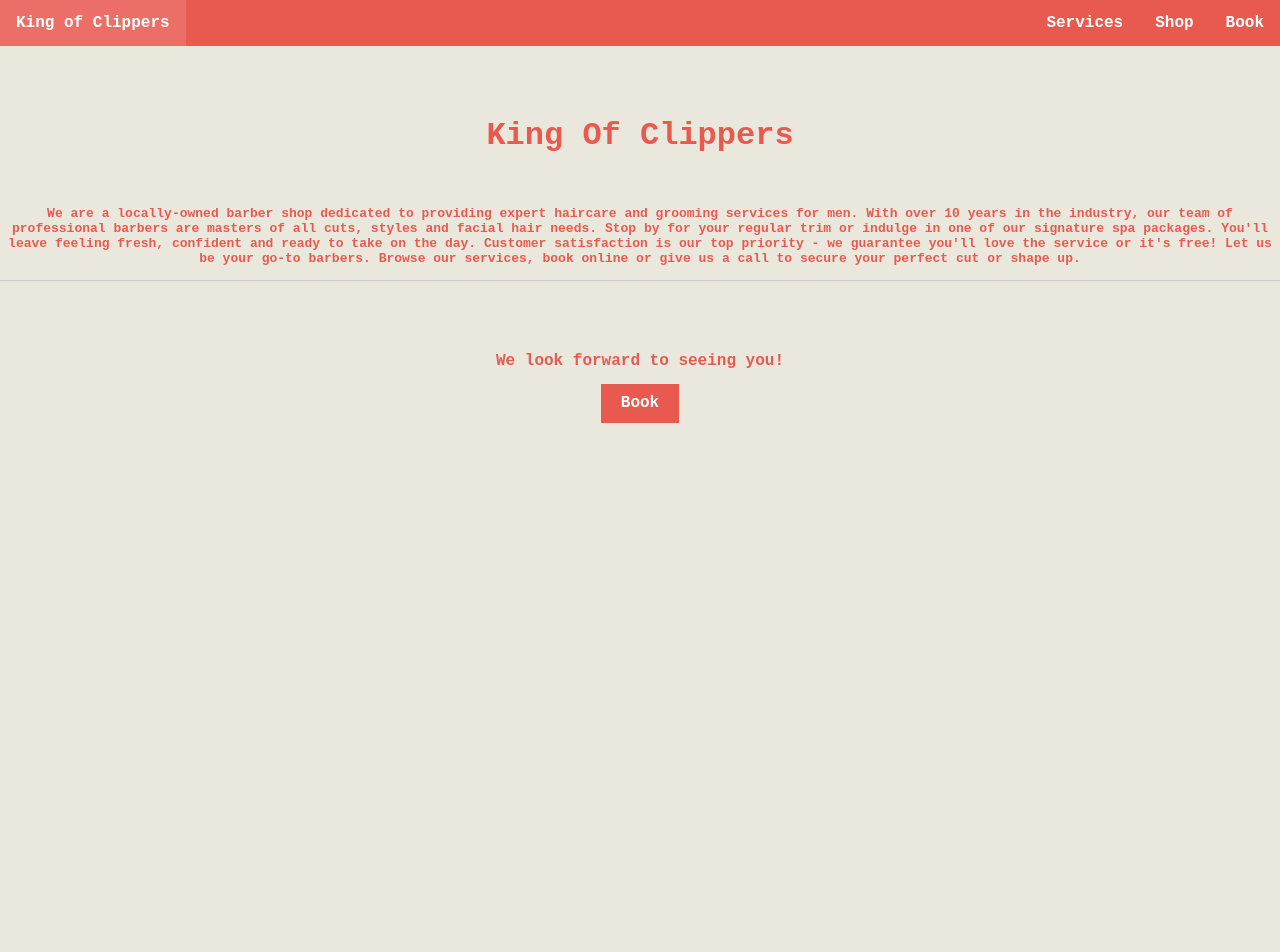
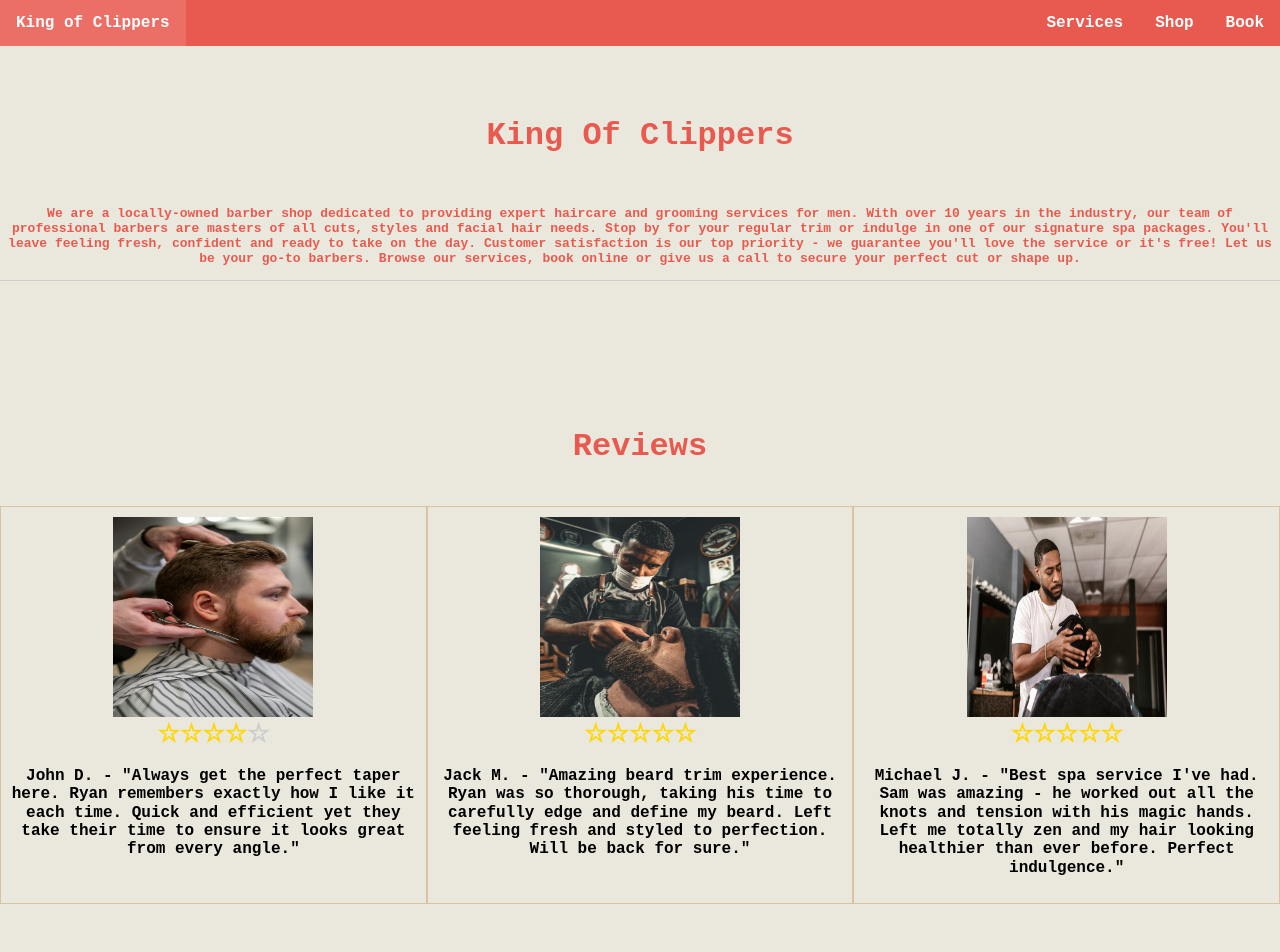
Before and after one commit to danishsgithub/Assignment-Project-1, a plain HTML site: page index.html in a window 1280 px wide. Shown: the top 952 px of the page. Before the commit the page ends 800 px from the top, so only its background shows below. Drawn offline with Linux system fonts and the light colour scheme; a web font is replaced by a local one.

Commit message:
added revuew section, star rating feature

```diff
--- a/css files/style.css
+++ b/css files/style.css
@@ -61,6 +61,18 @@ ul {
     color:#E85A4F;
     font-size: medium;
   }
+
+  .rating span {
+    color: #ccc;
+    font-size: 25px;
+    }
+
+    .rating.five-stars span {
+      color: gold;
+      }
+    .rating.four-stars span:nth-child(-n+4) {
+      color: gold;
+      }
 
   .btn {
     padding: 10px 20px;
@@ -131,7 +143,8 @@ ul {
 
 
   .flex-img img {
-    max-width: 150px;
+    width: 200px;
+    height: 200px;
   }
 
   .small {
--- a/index.html
+++ b/index.html
@@ -33,6 +33,64 @@
   </p>
 
   <hr>
+
+  <div class="spacer"></div>
+  <div class="spacer"></div>
+  <br>
+
+  <h1>
+    Reviews
+  </h1>
+
+  <br>
+
+  <section class="container">
+    <div class="flex-item">
+    <div class="flex-img">
+      <img src="images/haircut review.png" alt="barber icon">
+          </div>
+          <div class="flex-info">
+            <div class="rating four-stars"> <span>☆</span><span>☆</span><span>☆</span><span>☆</span><span>☆</span> </div>
+              <p>John D. - "Always get the perfect taper
+                here. Ryan remembers exactly how I like
+                it each time. Quick and efficient yet
+                they take their time to ensure it looks
+                great from every angle."</p>
+          </div>
+  </div>
+    <div class="flex-item">
+          <div class="flex-img">
+              <img src="images/shaving review.png" alt="shave icon">
+          </div>
+          <div class="flex-info">
+            <div class="rating five-stars"><span>☆</span><span>☆</span><span>☆</span><span>☆</span><span>☆</span></div>
+              <p>Jack M. - "Amazing beard trim experience.
+                Ryan was so thorough, taking his time to
+                carefully edge and define my beard.
+                 Left feeling fresh and styled to
+                perfection. Will be back for sure."</p>
+          </div>
+    </div>
+    <div class="flex-item">
+          <div class="flex-img">
+              <img src="images/spa review.png" alt="spa icon">
+          </div>
+          <div class="flex-info">
+            <div class="rating five-stars"><span>☆</span><span>☆</span><span>☆</span><span>☆</span><span>☆</span></div>
+              <p>Michael J. - "Best spa service I've had.
+                Sam was amazing - he worked out
+                 all the knots and tension with
+                his magic hands. Left me totally
+                zen and my hair looking healthier
+                 than ever before. Perfect
+                indulgence."</p>
+          </div>
+      </div>
+  </section>
+
+  <div class="spacer"></div>
+  <div class="spacer"></div>
+
   <div class="spacer"></div>
 
   <h2>
@@ -43,6 +101,10 @@
     <button class="btn">Book</button>
   </a>
 
+  <div class="spacer"></div>
+
+
+
 
 </body>
 </html>
```
Also changed, not shown: images/haircut review.png (added), images/shaving review.png (added), images/spa review.png (added).
